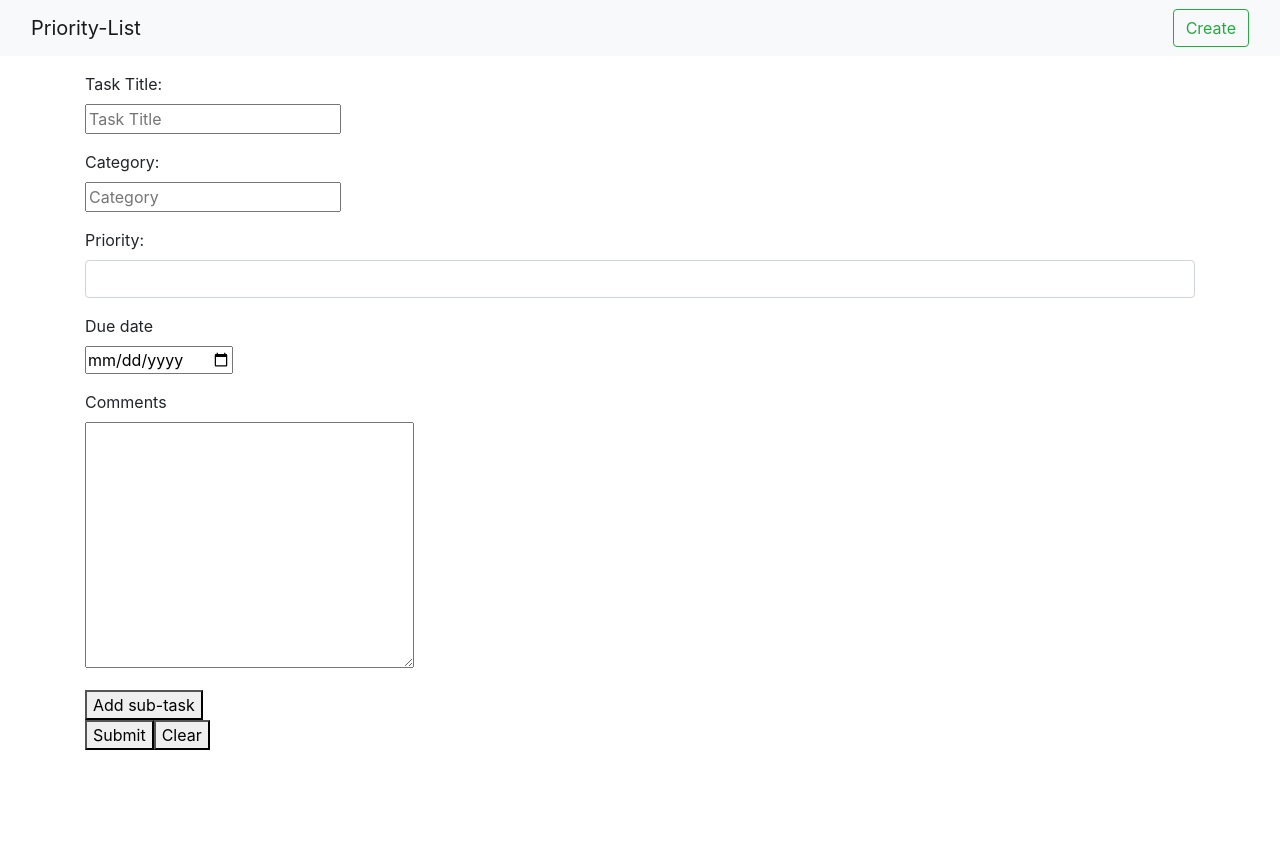
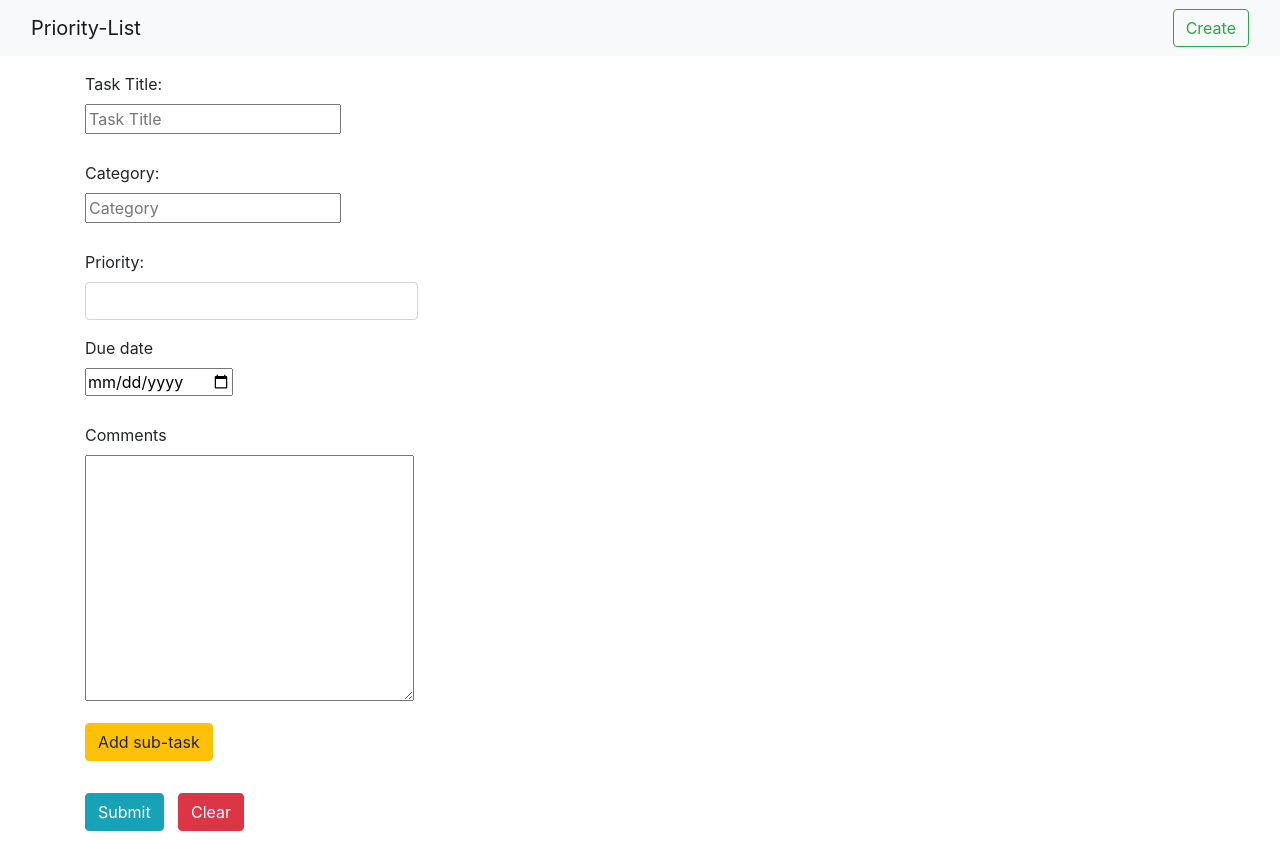
Before and after one commit to derallsm/priority-list, an Angular app: page /task in a window 1280 px wide. Before the commit the page ends 800 px from the top, so only its background shows below. Built offline with nearby package versions, Linux system fonts and the light colour scheme.

Commit message:
Style to task and task-list components

```diff
--- a/src/app/components/task-lists/task-lists.component.html
+++ b/src/app/components/task-lists/task-lists.component.html
@@ -19,13 +19,28 @@
         <td>{{item.creationDate | date: 'MM/dd/yyyy'}}</td>
         <td>{{item.dueDate | date: 'MM/dd/yyyy'}}</td>
         <td >{{item.comment}}</td>
-        <td *ngIf="item.subtask.length >= 0">{{item.subtask}}</td>
-        <!-- <td *ngIf="item.subtask">{{item.subtask}}</td> -->
-        <!-- <td >{{item.subtask}}</td> -->
+        <!-- <td *ngIf="item.subtask.length >= 0">{{item.subtask}}</td> -->
+        <td *ngIf="item.subtask.length >= 1;else noTask">{{item.subtask[0].task}}</td>
+        <ng-template #noTask>
+          <td>No subtask</td>
+        </ng-template>
         <div class="container">
-          <button type="button">Edit</button>
-          <button type="button" (click)="deleteTask(item)">Delete</button>
+          <input type="image" id="editTask" src="../../../assets/shared/pencil.png" (click)="editTask(item)">
+          <input type="image" id="deleteTask" src="../../../assets/shared/delete.png" (click)="deleteTask(item)">
+          <!-- <button type="button" (click)="deleteTask(item)">Delete</button> -->
         </div>
       </tr>
     </tbody>
   </table>
+
+  <ng-template #content delete-modal>
+    <div class="modal-header">
+      <h4 class="modal-title" id="modal-basic-title">Delete confirmation!</h4>
+      <button type="button" class="btn-close" aria-label="Close" (click)="modal.dismiss('Cross click')"></button>
+    </div>
+    <div class="modal-body">
+      <h3>Are you sure you want to delete this task?</h3>
+      <button type="button" class="primary" (click)="validateDelete(true)">Confirm</button>
+      <button type="button">Cancel</button>
+    </div>
+  </ng-template>
--- /dev/null
+++ b/src/app/components/task-lists/task-lists.component.scss
@@ -0,0 +1,5 @@
+#editTask, #deleteTask{
+    height: 2rem;
+    width: 2rem;
+    margin-right: 5%;
+}
--- a/src/app/components/task/task.component.html
+++ b/src/app/components/task/task.component.html
@@ -4,15 +4,17 @@
         <label for="taskTitle">Task Title:</label>
         <br>
         <input type="text" name="taskName" formControlName="task" id="taskName" placeholder="Task Title" required>
-        <!-- <span *ngIf="taskForm.get('task').touched && taskForm.get('task').errors['required']" class="warning">Enter the tittle of the task</span> -->
-        <span *ngIf="taskForm.get('task').touched && taskForm.get('task').status == 'INVALID'" class="warning"><ngb-alert [dismissible]="false">Enter the tittle of the task</ngb-alert></span>
-
+        <span *ngIf="taskForm.get('task').touched && taskForm.get('task').status == 'INVALID'" class="warning w-50">
+            <ngb-alert [dismissible]="false">Enter the tittle of the task</ngb-alert>
+        </span>
     </div>
     <div class="form-group">
         <label for="taskCategory">Category:</label>
         <br>
         <input type="text" name="taskCategory" id="taskCategory" formControlName="category" placeholder="Category" required>
-        <span *ngIf="taskForm.get('category').touched && taskForm.get('category').status == 'INVALID'" class="warning"><ngb-alert [dismissible]="false">Enter the category for this task</ngb-alert></span>
+        <span *ngIf="taskForm.get('category').touched && taskForm.get('category').status == 'INVALID'" class="warning">
+            <ngb-alert [dismissible]="false">Enter the category for this task</ngb-alert>
+        </span>
     </div>
     <div class="form-group">
         <label for="Priority">Priority:</label>
@@ -20,7 +22,9 @@
         <select id="priority" name="priority" class="form-control" formControlName="priority" required>
             <option *ngFor="let item of priority" [value]="item.name" >{{ item.name }}</option>
         </select>
-        <span *ngIf="taskForm.get('priority').touched && taskForm.get('priority').status == 'INVALID'" class="warning"><ngb-alert [dismissible]="false">Enter the priority of the task</ngb-alert></span>
+        <span *ngIf="taskForm.get('priority').touched && taskForm.get('priority').status == 'INVALID'" class="warning">
+            <ngb-alert [dismissible]="false">Enter the priority of the task</ngb-alert>
+        </span>
     </div>
     <div class="form-group">
         <label for="taskTitle">Due date</label>
@@ -33,11 +37,11 @@
         <br>
         <textarea name="comment" id="comment" cols="30" rows="10" formControlName="comment"></textarea>
     </div>
-    <button type="button" >Add sub-task</button>
+    <button type="button" class="btn btn-warning" id="btnSubtask" >Add sub-task</button>
 
     <div class="form-group">
-        <button type="submit"> Submit </button>
-        <button type="button" (click)="clearInput()">Clear</button>
+        <button type="submit" class="btn btn-info" id="btnSubmit"> Submit </button>
+        <button type="button" (click)="clearInput()" class="btn btn-danger" id="btnClear">Clear</button>
     </div>
 
 </form>
--- a/src/app/components/task/task.component.scss
+++ b/src/app/components/task/task.component.scss
@@ -0,0 +1,15 @@
+input, select{
+    margin-bottom: 1%;
+}
+
+#btnSubtask{
+    margin-bottom: 2rem;
+}
+
+#btnSubmit{
+    margin-right: 0.9rem;
+}
+
+ngb-alert, select{
+    max-width: 30%;
+}
```
